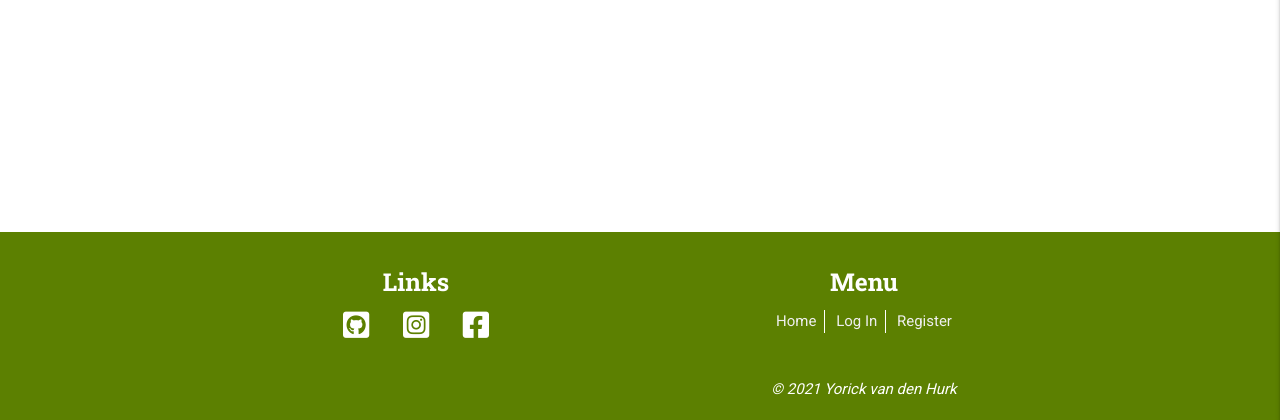
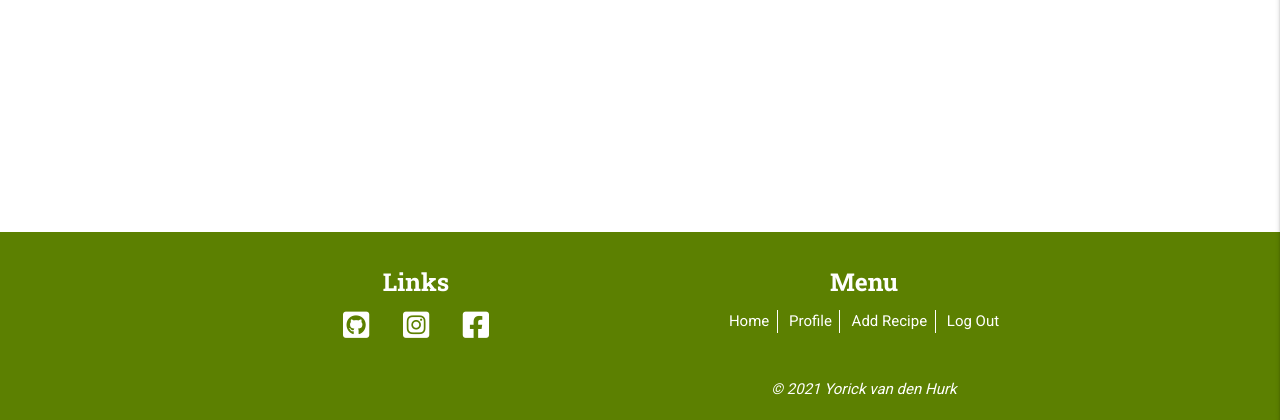
Before and after one commit to nowane/eatspiration, a Flask app: a page that uses templates/base.html in a window 1280 px wide. Shown: the part 500-920 px from the top of the page. Run offline with Flask 2, Linux system fonts and the light colour scheme; the visitor is signed in with stand-in values (Sample User, id 1); a database or web service that is not in the repository returns one stand-in record (values such as "Sample title"); some libraries are stand-ins or nearby versions.

Commit message:
Add menu links to footer

```diff
--- a/templates/base.html
+++ b/templates/base.html
@@ -111,9 +111,15 @@
                 <div class="col s12 m6">
                     <h5 class="white-text">Menu</h5>
                     <ul class="footer-menu">
-                        <li><a class="grey-text text-lighten-3" href="#!">Home</a></li>
-                        <li><a class="grey-text text-lighten-3" href="#!">Log In</a></li>
-                        <li><a class="grey-text text-lighten-3" href="#!">Register</a></li>
+                        <li><a href="{{ url_for('get_recipes') }}">Home</a></li>
+                        {% if session.user %}
+                        <li><a href="{{ url_for('profile',username=session['user']) }}">Profile</a></li>
+                        <li><a href="{{ url_for('add_recipe') }}">Add Recipe</a></li>
+                        <li><a href="{{ url_for('logout') }}">Log Out</a></li>
+                        {% else %}
+                        <li><a href="{{ url_for('login') }}">Log In</a></li>
+                        <li><a href="{{ url_for('register') }}">Register</a></li>
+                        {% endif %}
                     </ul>
                 </div>
             </div>
```
